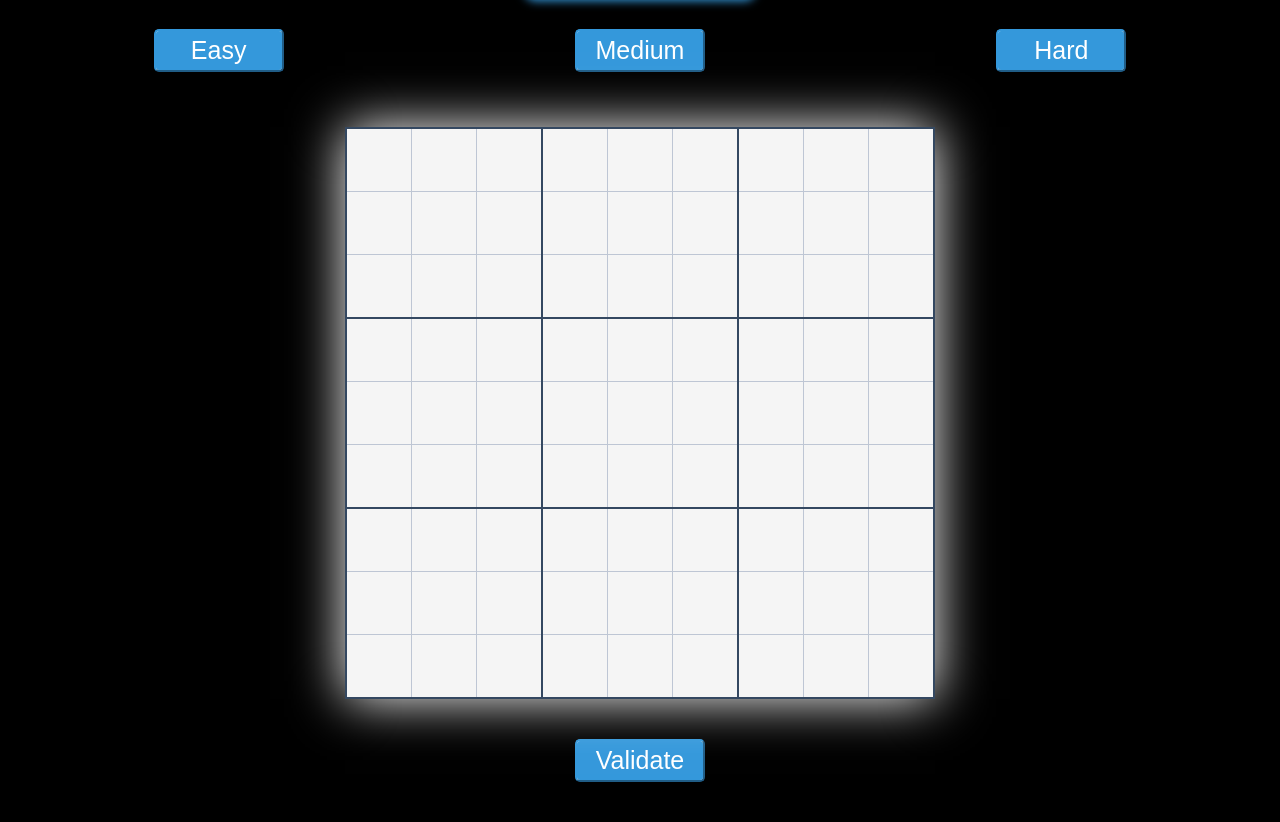
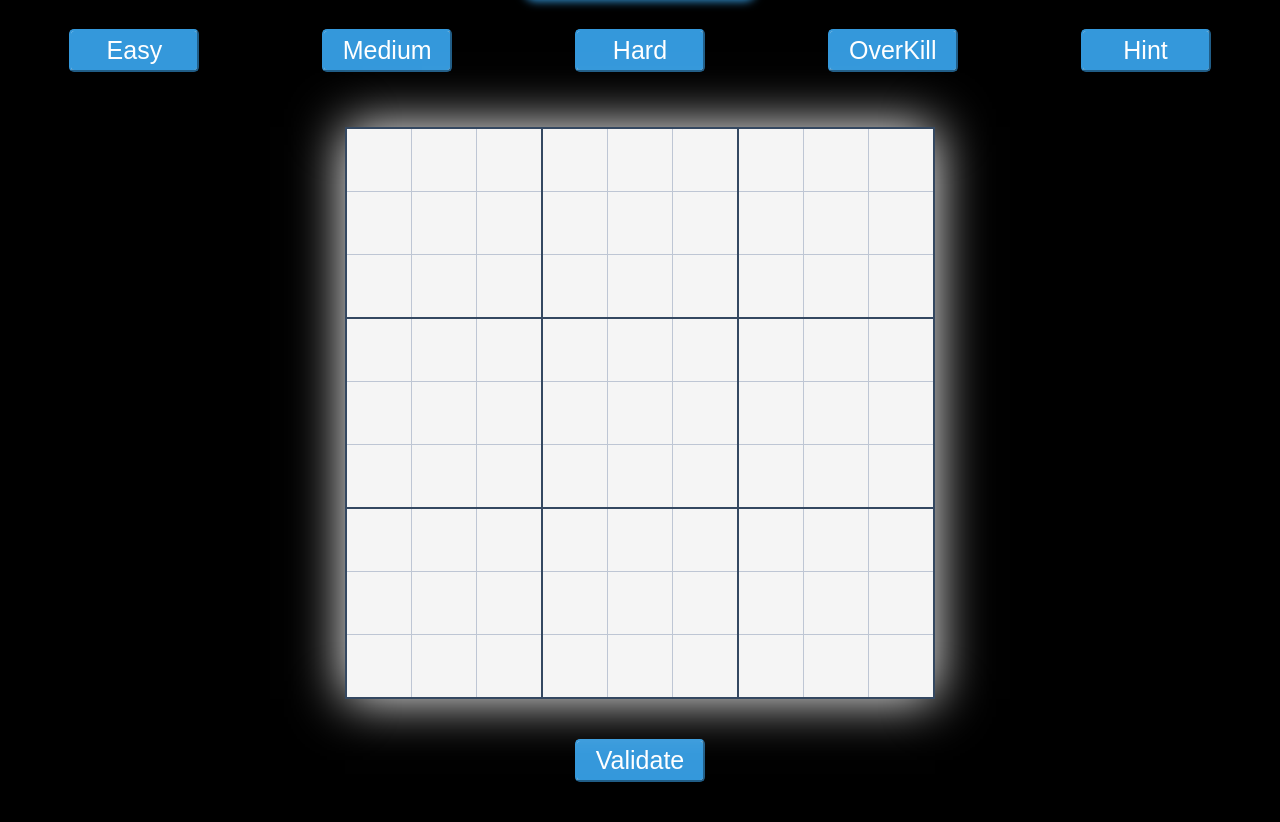
Before and after one commit to Abhimanyu-Pratap-Singh/Sudoku-Javascript, a plain HTML site: page index.html in a window 1280 px wide. Shown: the part 118-940 px from the top of the page. Drawn offline with Linux system fonts and the light colour scheme.

Commit message:
Update index.html

```diff
--- a/index.html
+++ b/index.html
@@ -18,6 +18,8 @@
         <button class="easy btn" id="thats-easy" onclick="clearprev()">Easy</button>
         <button class="medium btn" id="thats-okay" onclick="clearprev()">Medium</button>
         <button class="hard btn" id="oops-hard" onclick="clearprev()">Hard</button>
+        <button class="kill btn" id="over-kill" onclick="clearprev()">OverKill</button>
+        <button class="hint btn" id="show-hint">Hint</button>
     </div>
 
     <!-- Actual Sudoku Board -->
```
